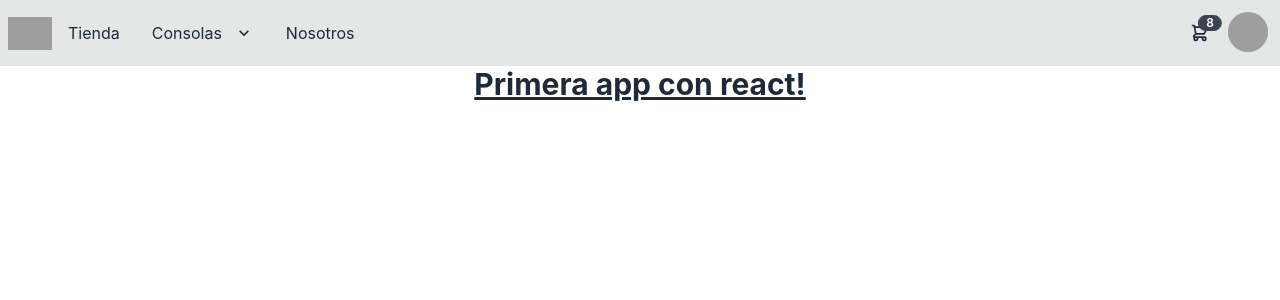
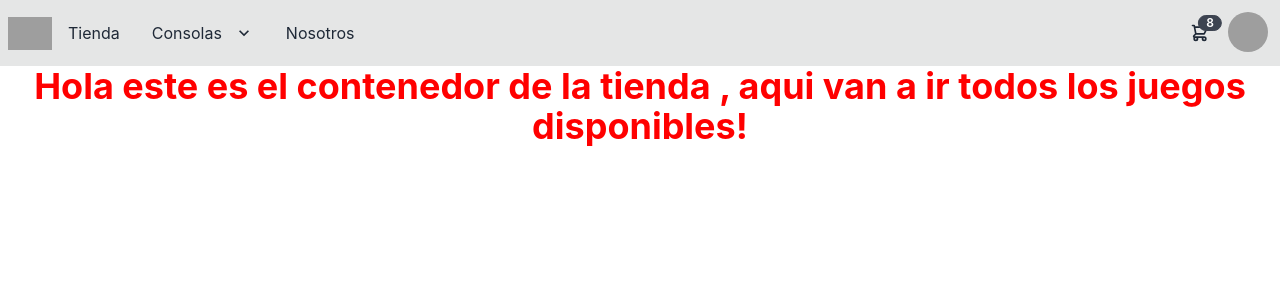
Before and after one commit to matitorres07/Coder-TiendaViedoJuegos-Torres-Matias, a React (Create React App) app: page / in a window 1280 px wide. Shown: the top 300 px of the page. Built offline with nearby package versions, Linux system fonts and the light colour scheme; grey boxes are pictures that could not be loaded.

Commit message:
tercer commit

```diff
--- a/src/App.js
+++ b/src/App.js
@@ -1,12 +1,15 @@
 import logo from './logo.svg';
 import './App.css';
 import NavBar from './components/NavBar';
+import Saludo from './components/Saludo';
+import ItemListContainer from './components/ItemListContainer';
 
 function App() {
   return (
     <div className="App">
       <NavBar/>
-    <h1 className="text-3xl font-bold underline">Primera app con react!</h1>
+
+    <ItemListContainer name = 'tienda' producto='juegos'></ItemListContainer>
     </div>
   );
 }
--- /dev/null
+++ b/src/components/CartWidget.js
@@ -0,0 +1,22 @@
+const CartWidget = () => {
+  return (
+    <div className="dropdown dropdown-end">
+    <label tabindex="0" className="btn btn-ghost btn-circle">
+      <div className="indicator">
+        <svg xmlns="http://www.w3.org/2000/svg" className="h-5 w-5" fill="none" viewBox="0 0 24 24" stroke="currentColor"><path stroke-linecap="round" stroke-linejoin="round" stroke-width="2" d="M3 3h2l.4 2M7 13h10l4-8H5.4M7 13L5.4 5M7 13l-2.293 2.293c-.63.63-.184 1.707.707 1.707H17m0 0a2 2 0 100 4 2 2 0 000-4zm-8 2a2 2 0 11-4 0 2 2 0 014 0z" /></svg>
+        <span className="badge badge-sm indicator-item">8</span>
+      </div>
+    </label>
+    <div tabindex="0" className="mt-3 card card-compact dropdown-content w-52 bg-base-100 shadow">
+      <div className="card-body">
+        <span className="font-bold text-lg">Cantidad!</span>
+        <span className="text-info">Subtotal: $$$$</span>
+        <div className="card-actions">
+          <button className="btn btn-primary btn-block">Ir al carrito!</button>
+        </div>
+      </div>
+    </div>
+  </div>
+  )
+}
+export default CartWidget
--- /dev/null
+++ b/src/components/ItemListContainer.js
@@ -0,0 +1,10 @@
+const ItemListContainer = ({name,producto}) => {
+  return (
+    <div>
+        <h1 className="text-4xl font-bold" style={{color:'red'}}>
+        Hola este es el contenedor de la {name} , aqui van a ir todos los {producto} disponibles!
+    </h1>
+    </div>
+  )
+}
+export default ItemListContainer
--- a/src/components/NavBar.js
+++ b/src/components/NavBar.js
@@ -1,4 +1,5 @@
 import React from 'react'
+import CartWidget from './CartWidget'
 
 const NavBar = () => {
   const estilos ={
@@ -29,23 +30,9 @@ const NavBar = () => {
   </div>
 
   <div className="flex-none">
-    <div className="dropdown dropdown-end">
-      <label tabindex="0" className="btn btn-ghost btn-circle">
-        <div className="indicator">
-          <svg xmlns="http://www.w3.org/2000/svg" className="h-5 w-5" fill="none" viewBox="0 0 24 24" stroke="currentColor"><path stroke-linecap="round" stroke-linejoin="round" stroke-width="2" d="M3 3h2l.4 2M7 13h10l4-8H5.4M7 13L5.4 5M7 13l-2.293 2.293c-.63.63-.184 1.707.707 1.707H17m0 0a2 2 0 100 4 2 2 0 000-4zm-8 2a2 2 0 11-4 0 2 2 0 014 0z" /></svg>
-          <span className="badge badge-sm indicator-item">8</span>
-        </div>
-      </label>
-      <div tabindex="0" className="mt-3 card card-compact dropdown-content w-52 bg-base-100 shadow">
-        <div className="card-body">
-          <span className="font-bold text-lg">Cantidad!</span>
-          <span className="text-info">Subtotal: $$$$</span>
-          <div className="card-actions">
-            <button className="btn btn-primary btn-block">Ir al carrito!</button>
-          </div>
-        </div>
-      </div>
-    </div>
+
+    <CartWidget></CartWidget>
+
     <div className="dropdown dropdown-end">
       <label tabindex="0" className="btn btn-ghost btn-circle avatar">
         <div className="w-10 rounded-full">
--- /dev/null
+++ b/src/components/Saludo.js
@@ -0,0 +1,8 @@
+function Saludo({name,edad}) {
+  return (
+    <h1 className="text-4xl font-bold" style={{color:'red'}}>
+        hola {name} tienes {edad} años
+    </h1>
+  )
+}
+export default Saludo
```
